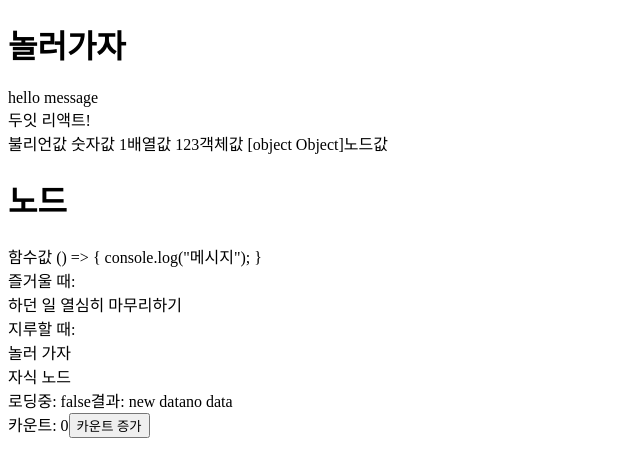
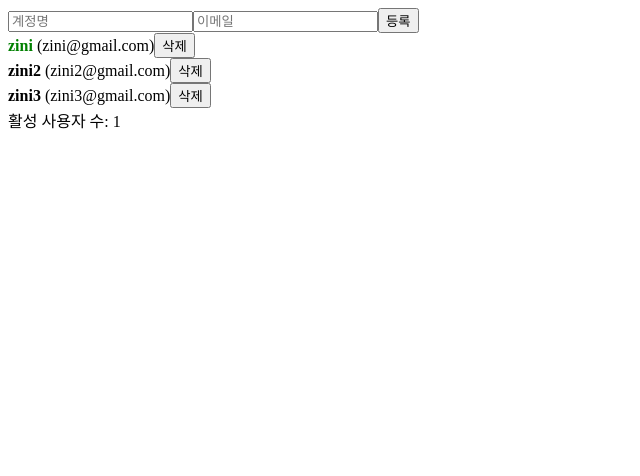
Before and after one commit to zinirun/learning-react, a React (Create React App) app: page / in a window 1280 px wide. Shown: the top 476 px of the page, without its empty margins (0-640 px from the left). Built offline with nearby package versions, Linux system fonts and the light colour scheme.

Commit message:
Using React Hooks

```diff
--- a/src/App.js
+++ b/src/App.js
@@ -1,52 +1,99 @@
-import React from 'react';
-import TodaysPlan from './03/TodaysPlan';
-import MyComponent from './03/MyComponent';
-import PropsComponent from './03/PropsComponent';
-import ChildComponent from './03/ChildComponent';
-import BooleanComponent from './03/BooleanComponent';
-import ChildProperty from './03/ChildProperty';
-import StateExample from './03/StateExample';
-import Counter from './03/Counter';
+import React, { useRef, useState, useMemo, useCallback } from 'react';
+import UserList from './UserList';
+import CreateUser from './CreateUser';
 
-class App extends React.Component {
-  render() {
-    return (
-      <div className="body">
-        <TodaysPlan />
-        <MyComponent name="hello message" />
-        <PropsComponent name="두잇 리액트!" />
-        <ChildComponent
-          boolValue={true}
-          numValue={1}
-          arrayValue={[1, 2, 3]}
-          objValue={{ name: '제목', age: 30 }}
-          nodeValue={<h1>노드</h1>}
-          funcValue={() => {
-            console.log('메시지');
-          }}
-        />
-        <div>
-          즐거울 때: <BooleanComponent />
-        </div>
-        <div>
-          지루할 때: <BooleanComponent bored />
-        </div>
-        <div>
-          <ChildProperty>
-            <div>
-              <span>자식 노드</span>
-            </div>
-          </ChildProperty>
-        </div>
-        <div>
-          <StateExample />
-        </div>
-        <div>
-          <Counter />
-        </div>
-      </div>
-    );
-  }
+//useMemo: 특정 값이 바꼈을 때만 특정 함수를 실행 (재사용이 가능하게 해줌)
+//연산된 값을 재사용할 때
+function countActiveUsers(users) {
+  console.log('활성 사용자 수를 세는 중...');
+  return users.filter((user) => user.active).length;
+}
+
+function App() {
+  const [inputs, setInputs] = useState({
+    username: '',
+    email: '',
+  });
+
+  const { username, email } = inputs;
+
+  // useCallback: 특정 함수를 재사용할 때
+  // onChange 함수는 inputs가 바뀔때만 실행됨 -> 컴포넌트 리렌더링 성능 최적화
+  const onChange = useCallback(
+    (e) => {
+      const { name, value } = e.target;
+      setInputs({
+        ...inputs,
+        [name]: value,
+      });
+    },
+    [inputs],
+  );
+
+  const [users, setUsers] = useState([
+    {
+      id: 1,
+      username: 'zini',
+      email: 'zini@gmail.com',
+      active: true,
+    },
+    {
+      id: 2,
+      username: 'zini2',
+      email: 'zini2@gmail.com',
+      active: false,
+    },
+    {
+      id: 3,
+      username: 'zini3',
+      email: 'zini3@gmail.com',
+      active: false,
+    },
+  ]);
+
+  const nextId = useRef(4); // useState로 관리해도 되지만 리렌더링 필요없기때문에 굳이 안씀
+  const onCreate = useCallback(() => {
+    const user = {
+      id: nextId.current,
+      username,
+      email, // ...inputs 써도됨
+    };
+    setUsers((users) => [...users, user]); //기존거 복사하고 새로운거 추가 -> concat써도됨
+    //setUsers(users.concat(user));
+    setInputs({
+      username: '',
+      email: '',
+    });
+    nextId.current += 1;
+  }, [username, email]);
+
+  // filter를 이용해 파라미터로 넘어온 id를 제외한 새로운 배열 생성해서 set
+  const onRemove = useCallback((id) => {
+    setUsers((users) => users.filter((user) => user.id !== id));
+  }, []);
+  // setUsers에 users를 넣었으므로 컴포넌트가 처음 렌더링될때만 호출되고 그 뒤는 재사용됨
+
+  // 불변성을 지키면서 배열을 업데이트 -> map
+  // 파라미터 id만 active 값을 변경
+  const onToggle = useCallback(
+    (id) => {
+      setUsers((users) =>
+        users.map((user) => (user.id === id ? { ...user, active: !user.active } : user)),
+      );
+    },
+    [users],
+  );
+
+  //users에 변화가 일어났을 때만 호출됨 -> 최적화, 두번째 인자는 역시 뎁스
+  const count = useMemo(() => countActiveUsers(users), [users]);
+
+  return (
+    <>
+      <CreateUser username={username} email={email} onChange={onChange} onCreate={onCreate} />
+      <UserList users={users} onRemove={onRemove} onToggle={onToggle} />
+      <div>활성 사용자 수: {count}</div>
+    </>
+  );
 }
 
 export default App;
--- /dev/null
+++ b/src/CreateUser.js
@@ -0,0 +1,14 @@
+import React from 'react';
+
+function CreateUser({ username, email, onChange, onCreate }) {
+  return (
+    <div>
+      <input name="username" placeholder="계정명" onChange={onChange} value={username} />
+      <input name="email" placeholder="이메일" onChange={onChange} value={email} />
+      <button onClick={onCreate}>등록</button>
+    </div>
+  );
+}
+
+//props가 바꼈을때만 리렌더링
+export default React.memo(CreateUser);
--- /dev/null
+++ b/src/UserList.js
@@ -0,0 +1,67 @@
+import React, { useEffect } from 'react';
+
+const User = React.memo(function User({ user, onRemove, onToggle }) {
+  const { username, email, id, active } = user; //user.name, user.email 안써도됨
+  // useEffect(() => {
+  //   console.log('컴포넌트가 화면에 나타남');
+  //   // props -> state
+  //   // rest api
+  //   // 기타 api 사용할 때도 컴포넌트가 마운트 된 뒤에 사용할 수 있음
+  //   // 즉 ui가 화면에 나타난 후이기 때문에 DOM에 접근도 할 수 있음
+  //   return () => {
+  //     // 클린 함수(뒷정리 함수, 업데이트 전에 호출됨)
+  //     // clearInterval, clearTimeout,
+  //     // 라이브러리 인스턴스 제거 등
+  //     console.log('컴포넌트가 화면에서 사라짐');
+  //   };
+  // }, []);
+
+  // 두번째 인자 안넣으면 모든 부모 컴포넌트에 대해서 리렌더링될때마다 호출됨
+  useEffect(() => {
+    console.log('유저 값이 설정됨');
+    console.log(user);
+    return () => {
+      console.log('user 값이 바뀌기 전');
+      console.log(user);
+    };
+  }, [user]); //2번째 인자는 의존성 배열, 바뀔때마다 호출됨
+  // 미리 선언해놓은 상태, 함수를 사용할 경우 무조건 두번째 인자에 넣어주어야 함
+
+  return (
+    <div>
+      <div>
+        <b
+          style={{
+            color: active ? 'green' : 'black',
+            cursor: 'pointer',
+          }}
+          onClick={() => onToggle(id)}
+        >
+          {username}
+        </b>
+        &nbsp;
+        <span>({email})</span>
+        {/* id값을 파라미터로 함수를 호출하기 위해 arrow function으로 작성해야함 */}
+        {/* 그냥 넣으면 렌더링되는 시점에 함수가 호출됨 !! */}
+        <button onClick={() => onRemove(id)}>삭제</button>
+      </div>
+    </div>
+  );
+});
+
+function UserList({ users, onRemove, onToggle }) {
+  return (
+    <div>
+      {/* 한 파일에 컴포넌트 2개 사용가능 */}
+      {/* 원소 태그마다 key라는 고유값 필수 */}
+      {/* key는 성능의 문제, 효율적인 인덱스 관리 */}
+      {users.map((user) => (
+        <User key={user.id} user={user} onRemove={onRemove} onToggle={onToggle} />
+      ))}
+    </div>
+  );
+}
+
+// 컴포넌트, 즉 렌더링된 결과물을 재사용하기 위해서는 React.memo 사용
+export default React.memo(UserList, (prevProps, nextProps) => nextProps.users === prevProps.users);
+// prev, next props의 users가 같다면 리렌더링하지 않음
```
Also changed, not shown: src/Counter.js (added, +22 -0 lines), src/Hello.js (added, +11 -0 lines), src/InputSample.js (added, +41 -0 lines), 1 other file (tests, documents, lock files or other folders).
